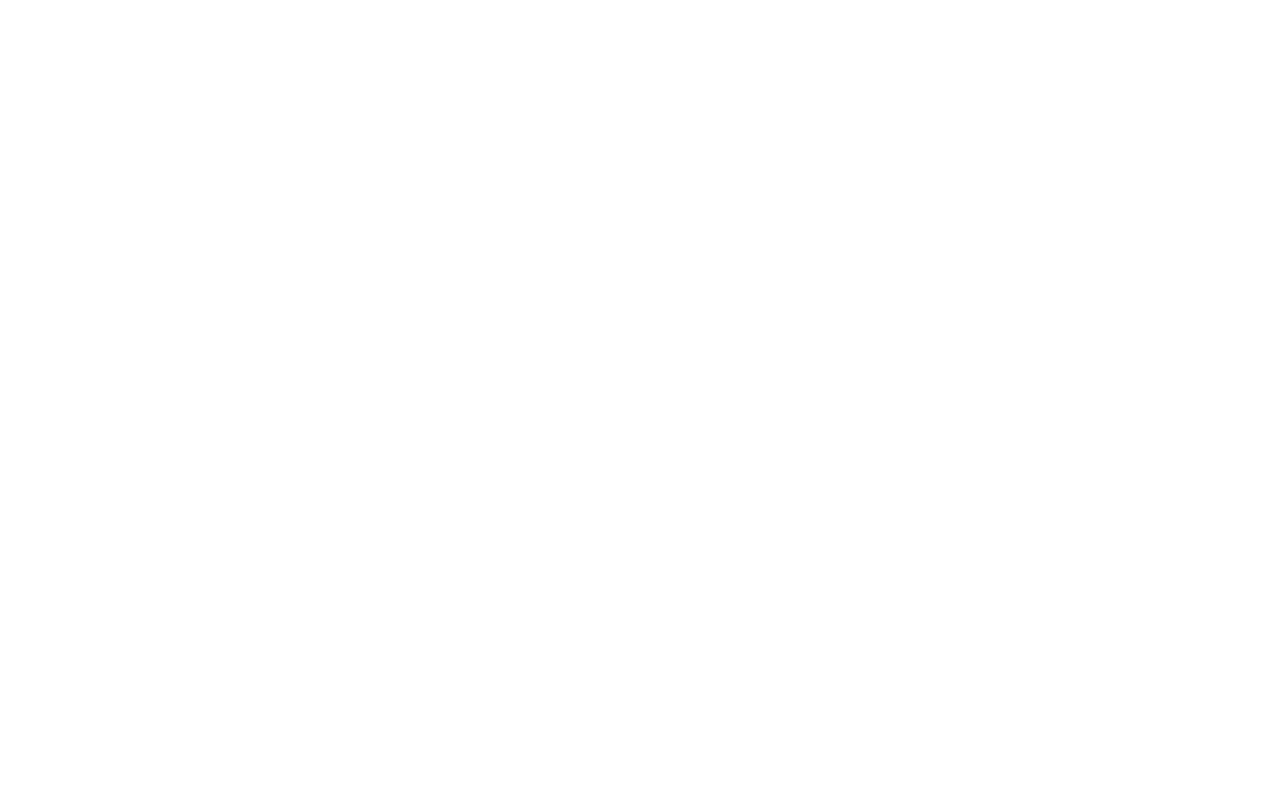
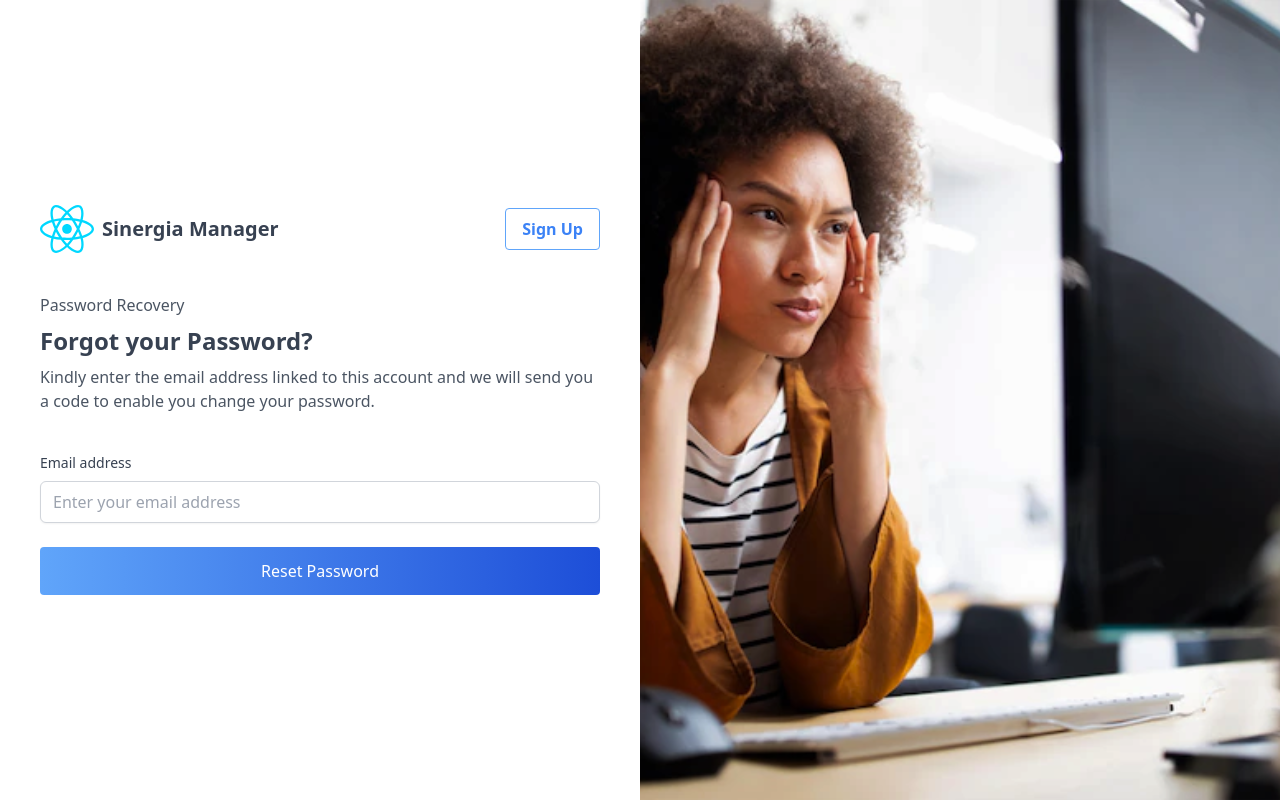
Before and after one commit to SinergiaManager/sinergiamanager-frontend, a React (Vite) app: page /forgot-password in a window 1280 px wide. Before the commit this address had no page. Built offline with nearby package versions, Linux system fonts and the light colour scheme.

Commit message:
feat(forgot password component)

```diff
--- /dev/null
+++ b/src/components/ForgotPassword.tsx
@@ -0,0 +1,63 @@
+import React from 'react';
+import logo from '../assets/react.svg';
+import sideImage from '../assets/forgotPassword.svg';
+import { useNavigate } from 'react-router-dom';
+
+const ForgotPassword: React.FC = () => {
+  const navigate = useNavigate();
+
+  return (
+    <div className="flex items-center justify-center grow bg-gray-100 dark:bg-gray-900 h-screen">
+      <div className="flex flex-col md:flex-row w-full h-full bg-white dark:bg-gray-800 shadow-md">
+        <div className="w-full md:w-1/2 p-10 space-y-8 flex flex-col justify-center items-center">
+          <div className="w-full max-w-xl">
+            <div className="flex justify-between items-center mb-10">
+              <div className="flex items-center space-x-2">
+                <img src={logo} alt="Logo" className="h-12" />
+                <span className="text-xl font-bold text-gray-700 dark:text-gray-200">Sinergia Manager</span>
+              </div>
+              <button className="bg-transparent hover:bg-blue-500 text-blue-500 dark:text-blue-300 font-semibold hover:text-white py-2 px-4 border border-blue-400 dark:border-blue-300 hover:border-transparent rounded" onClick={() => navigate("/register")}>
+                Sign Up
+              </button>
+            </div>
+
+            <div className="space-y-2 mb-10">
+              <h2 className="text-gray-600 dark:text-gray-400">Password Recovery</h2>
+              <p className="text-2xl font-bold text-gray-700 dark:text-gray-200">Forgot your Password?</p>
+              <p className="text-gray-600 dark:text-gray-400">Kindly enter the email address linked to this account and we will send you a code to enable you change your password.</p>
+            </div>
+
+            <form className="space-y-6">
+              <div className="space-y-2">
+                <label htmlFor="email" className="block text-sm font-medium text-gray-700 dark:text-gray-300">
+                  Email address
+                </label>
+                <input
+                  id="email"
+                  name="email"
+                  type="email"
+                  placeholder="Enter your email address"
+                  required
+                  className="w-full px-3 py-2 border border-gray-300 dark:border-gray-600 rounded-md shadow-sm focus:outline-none focus:ring-blue-500 focus:border-blue-500 dark:bg-gray-700 dark:text-gray-200"
+                />
+              </div>
+
+              <button
+                type="submit"
+                className="w-full px-4 py-3 text-white bg-gradient-to-r from-blue-400 to-blue-700 dark:from-blue-600 dark:to-blue-900 rounded hover:from-blue-700 hover:to-blue-900"
+              >
+                Reset Password
+              </button>
+            </form>
+          </div>
+        </div>
+
+        <div className="hidden md:block w-1/2">
+          <img src={sideImage} alt="Side" className="object-cover w-full h-full" />
+        </div>
+      </div>
+    </div>
+  );
+};
+
+export default ForgotPassword;
--- a/src/main.tsx
+++ b/src/main.tsx
@@ -4,6 +4,7 @@
 
 import Login from './components/Login';
 import React, { StrictMode } from 'react';
+import ForgotPassword from './components/ForgotPassword';
 
 const App: React.FC = () => {
   return (
@@ -12,6 +13,7 @@
         <Router>
           <Routes>
             <Route path="/login" element={<Login />} />
+            <Route path="/forgot-password" element={<ForgotPassword />} />
           </Routes>
         </Router>
       </div>
```
Also changed, not shown: src/assets/forgotPassword.svg (added).
